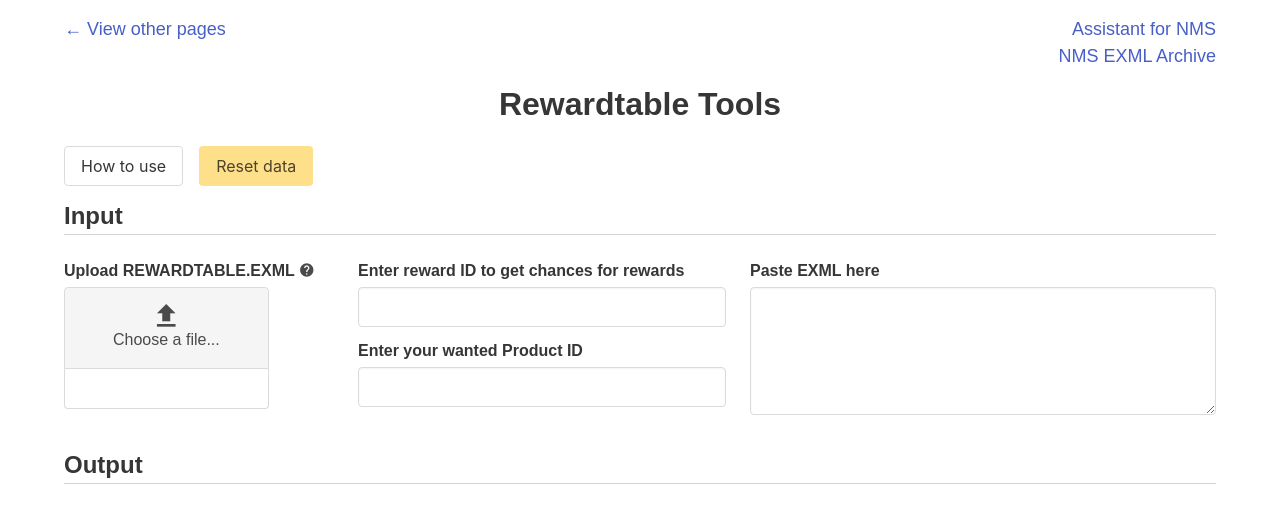
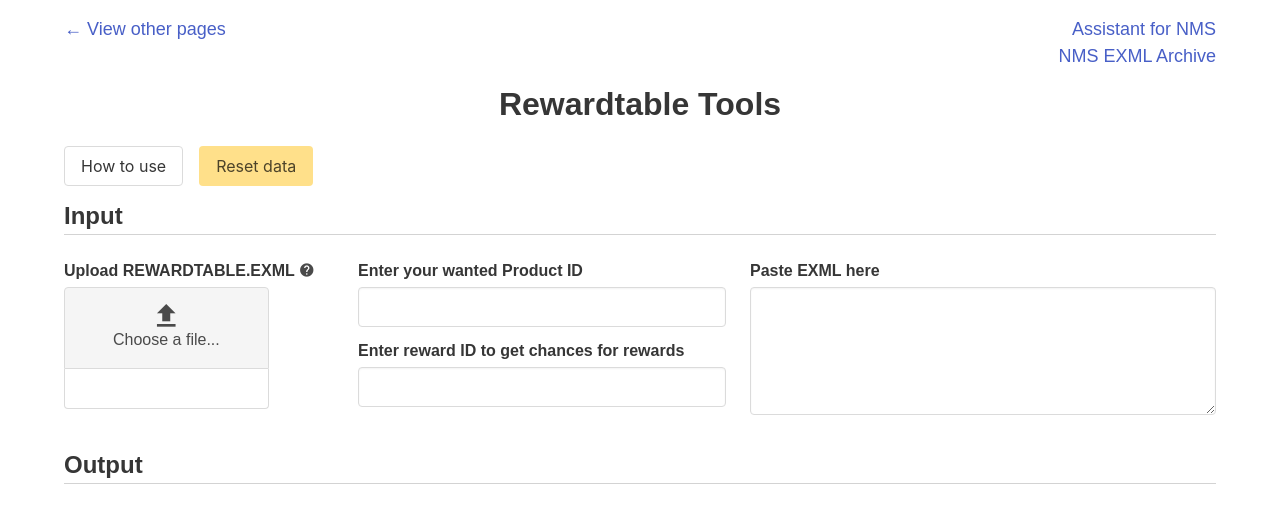
Before and after one commit to NMSCD/RewardTableTools, a Vue app: page / in a window 1280 px wide. Shown: the top 516 px of the page. Built offline with nearby package versions, Linux system fonts and the light colour scheme.

Commit message:
reward table working

```diff
--- a/src/components/inputs/input-section.vue
+++ b/src/components/inputs/input-section.vue
@@ -13,16 +13,16 @@ const { productSearchTerm, rewardSearchTerm, exmlSnippet } = storeToRefs(rewardS
 <template>
 	<div class="columns is-flex-wrap-wrap mb-5">
 		<div class="column is-full-mobile is-one-third-tablet is-one-quarter-desktop">
-			<file-upload />
+			<file-upload @input="rewardStore.setFile" />
 		</div>
 		<div class="column is-full-mobile is-two-thirds-tablet is-one-third-desktop">
-			<text-input input-id="productInput" v-model="productSearchTerm">Enter reward ID to get chances for
+			<text-input input-id="productInput" v-model="productSearchTerm">Enter your wanted Product ID</text-input>
+			<text-input input-id="rewardInput" v-model="rewardSearchTerm">Enter reward ID to get chances for
 				rewards</text-input>
-			<text-input input-id="rewardInput" v-model="rewardSearchTerm">Enter your wanted Product ID</text-input>
 		</div>
 
 		<div class="column is-full-mobile">
-			<textarea-input v-model="exmlSnippet" />
+			<textarea-input v-model="exmlSnippet" @input="rewardStore.setExml" />
 		</div>
 	</div>
 </template>
--- a/src/components/output/chances-table.vue
+++ b/src/components/output/chances-table.vue
@@ -1,15 +1,54 @@
 <script setup lang="ts">
-import { ref } from 'vue';
+import { computed, reactive, type Ref } from 'vue';
 import TextLabel from 'src/components/text-label.vue';
+import { rewardChances, searchRewardSection } from 'src/logic/logic';
+import { useRewardStore } from 'src/stores/reward';
+import { storeToRefs } from 'pinia';
+import { useDocumentStore } from 'src/stores/document';
 
-const chancesInputType = ref('');	// Either "Reward ID Chances" or "Chances from EXML snippet"
+const rewardStore = useRewardStore();
+const documentStore = useDocumentStore();
+
+const { exmlSnippet, recentSource, productSearchTerm, rewardSearchTerm } = storeToRefs(rewardStore);
+const { fileXmlDoc } = storeToRefs(documentStore);
+const chancesInputType = recentSource.value === 'exml' ? 'Chances from EXML Snippet' : 'Reward ID Chances';	// Either "Reward ID Chances" or "Chances from EXML snippet"
+const source = reactive<{ [key: string]: Ref<XMLDocument | string | undefined> }>({
+	exml: exmlSnippet,
+	file: fileXmlDoc,
+})
+
+
+const divTable = computed(() => {
+	const keys = Object.keys(source);
+	const currentSource = recentSource.value
+	const currentSourceIndex = keys.findIndex(key => key === currentSource);
+	const backupSource = keys[keys.length - 1 - currentSourceIndex];
+	const activeSource = source[recentSource.value] || source[backupSource];
+	if (!activeSource) return [];
+
+	let dom: XMLDocument | undefined = undefined;
+	if (recentSource.value === 'exml') {
+		const parser = new DOMParser();
+		dom = parser.parseFromString(source[recentSource.value].value as string, 'text/xml');
+	} else {
+		dom = fileXmlDoc.value;
+	}
+	const rewardElement = searchRewardSection(dom, rewardSearchTerm.value);
+	if (!rewardElement) return [];
+	const table = rewardChances(rewardElement, productSearchTerm.value);
+	return table ?? [];
+})
+
+
 </script>
 
 <template>
-	<div>
+	<div v-if="divTable?.length">
 		<text-label>
 			{{ chancesInputType }}:
 		</text-label>
-		<div id="chancesTable"></div>
+		<div id="chancesTable">
+			<div v-for="cell in divTable" :class="cell.htmlClass ?? null">{{ cell.content }}</div>
+		</div>
 	</div>
 </template>
--- a/src/components/output/output-section.vue
+++ b/src/components/output/output-section.vue
@@ -2,12 +2,6 @@
 import ExmlSnippet from './exml-snippet.vue';
 import ChancesTable from './chances-table.vue';
 import RewardList from './reward-list.vue';
-import { useRewardStore } from 'src/stores/reward';
-import { storeToRefs } from 'pinia';
-
-const store = useRewardStore();
-const { hasResult } = storeToRefs(store);
-
 </script>
 
 <template>
--- a/src/components/output/reward-list.vue
+++ b/src/components/output/reward-list.vue
@@ -3,7 +3,7 @@ import { storeToRefs } from 'pinia';
 import { useDocumentStore } from 'src/stores/document';
 import { useRewardStore } from 'src/stores/reward';
 import { computed } from 'vue';
-import { searchReward } from 'src/logic/logic';
+import { searchReward } from 'src/logic/rewardList';
 import TextLabel from 'src/components/text-label.vue';
 
 const documentStore = useDocumentStore();
@@ -14,13 +14,12 @@ const { productSearchTerm } = storeToRefs(rewardStore);
 const results = computed(() => {
 	if (!fileXmlDoc.value || !productSearchTerm.value) return [];
 	const results = searchReward(fileXmlDoc.value, productSearchTerm.value);
-	if(results?.length) rewardStore.setActive();
 	return results;
 })
 </script>
 
 <template>
-	<div>
+	<div v-if="results?.length">
 		<text-label>Product ID rewarded from:</text-label>
 		<ul id="rewardList">
 			<li v-for="result in results">
--- a/src/logic/logic.ts
+++ b/src/logic/logic.ts
@@ -1,234 +1,179 @@
+import { type DataTable } from 'src/types/table';
+import { buildTable, constructData } from './tableBuilder';
+
 export function processEXML(contents: string) {
 	const parser = new DOMParser();
 	return parser.parseFromString(contents, "text/xml");
 }
 
-// entry point for reward ID search
-export function searchRewardSection(xmlDoc: XMLDocument, input: string) {
+/**
+ * searches the EXML section for a given reward and returns its DOM element
+ */
+export function searchRewardSection(xmlDoc: XMLDocument | undefined, rewardId: string): Element | undefined {
 	if (!xmlDoc) return;
-	const reward = xmlDoc.querySelector(`[value="GcGenericRewardTableEntry.xml"] > [name="Id"][value=${input} i], [value="GcRewardTableEntry.xml"] > [name="Id"][value=${input} i]`)?.parentNode;
-	if (reward) return reward;
+	const xmlSectionDom = xmlDoc.querySelector(`[value="GcGenericRewardTableEntry.xml"] > [name="Id"][value=${rewardId} i], [value="GcRewardTableEntry.xml"] > [name="Id"][value=${rewardId} i]`)?.parentNode as Element | undefined;
+	return xmlSectionDom;
 }
 
-export function searchReward(xmlDoc: XMLDocument, ID: string) {
-	const elements: Element[] = Array.from(xmlDoc.querySelectorAll(`*:not([name="InventoryClass"])[value="${ID}" i]`));
+export function rewardChances(EXMLSection: XMLDocument | Element, productSearchTerm: string) {
+	const table: DataTable[] = [];
 
-	if (!elements.length) return;
+	if (EXMLSection.parentNode?.querySelector('[value="GcRewardTableEntry.xml"]') || EXMLSection.querySelector('[value="GcRewardTableEntry.xml"]')) {
+		const rarityElements: HTMLCollection | undefined | null = EXMLSection?.querySelector('[name="Rarities"]')?.children;
+		if (!rarityElements) return;
+		const rarities = Array.from(rarityElements)
 
-	const results = new Set<Element>();		// can't have duplicate values
-
-	for (const element of elements) {
-		const reward = element.closest('[value="GcGenericRewardTableEntry.xml"], [value="GcRewardTableEntry.xml"]')?.querySelector('[name="Id"]');
-		if (reward) results.add(reward);
-	}
-
-	const resultArray: { [key: string]: string }[] = [];
-
-	for (const reward of results) {
-		const result = reward.getAttribute('value');
-		if (!result) continue;
-		console.log(result)
-		const returnObj = {
-			value: result
-		}
-		resultArray.push(returnObj);
-	}
-	return resultArray;
-}
-
-function rewardChances(EXMLSection, outputId, inputType, xmlDoc) {
-	if (!xmlDoc) return;
-
-	let output;
-	if (EXMLSection.parentNode?.querySelector('[value="GcRewardTableEntry.xml"]') || EXMLSection.querySelector('[value="GcRewardTableEntry.xml"]')) {
-		const rarities = Array.from(EXMLSection.querySelector('[name="Rarities"]').children);
-
-		const table = new Array;
 		for (const rarity of rarities) {
-			const sizes = Array.from(rarity.querySelector('[name="Sizes"]').children);
+			const sizeElements = rarity?.querySelector('[name="Sizes"]')?.children;
+			if (!sizeElements) continue;
+			const sizes = Array.from(sizeElements);
 			const rarityName = rarity.getAttribute("name");
-			const rarityHeader = `<div class="rarity">${rarityName}</div>`;
+			if (!rarityName) continue;
+			const rarityHeader: DataTable = {
+				htmlClass: 'rarity',
+				content: rarityName
+			}
 			table.push(rarityHeader);
 
 			for (const size of sizes) {
 				const sizeName = size.getAttribute("name");
-
+				if (!sizeName) continue;
 				const rewardData = getRewards(size);
 
-				if (!checkDataIntegrity(rewardData, outputId)) return;
-				if (rewardData.IDs.length == 0) continue;
+				if (!rewardData.IDs.length) continue;
 
-				const sizeHeader = `<div class="size">${sizeName}</div>`
-				const tablePart = buildTable(rewardData);
-				table.push(sizeHeader)
-				table.push(tablePart);
+				const sizeHeader: DataTable = {
+					htmlClass: 'size',
+					content: sizeName,
+				}
+				const tablePart = buildTable(rewardData, productSearchTerm);
+				table.push(sizeHeader, ...tablePart)
 			}
 		}
-		output = table.join('');
 	} else {
 		const rewardData = getRewards(EXMLSection);
-		if (!checkDataIntegrity(rewardData, outputId)) return;
-		output = buildTable(rewardData);
+		const tablePart = buildTable(rewardData, productSearchTerm);
+		table.push(...tablePart);
 	}
-
-	document.getElementById(outputId).innerHTML = output;
-
-	document.getElementById("chancesInputType").innerText = inputType;
-}
-
-
-function searchSnippet(input, outputId) {
-	const EXML = input.value;
-	if (!EXML) return;
-	snippetXmlDoc = processEXML(EXML);		// populate xmlDoc variable
-	rewardChances(snippetXmlDoc, outputId, 'Chances from EXML snippet', snippetXmlDoc);
-}
-
-function reset() {
-	const inputs = document.querySelectorAll('input[type="text"], textarea');
-	for (const input of inputs) {
-		input.value = '';
-	}
-
-	const outputs = document.querySelectorAll('#output [id]')
-	for (const output of outputs) {
-		output.innerHTML = '';
-	}
-}
-
-function buildTable(data) {
-	const outputs: string[] = [];
-	for (let i = 0; i < data.IDs.length; i++) {
-		const itemId = data.IDs[i];
-		const chance = data.chances[i];
-		const rewardType = data.rewards[i];
-		const outString = (() => {
-			if (itemId.toLowerCase() == ID?.toLowerCase()) {
-				return `<mark>${i + 1}.</mark><mark>${rewardType}</mark><mark>${itemId}</mark><mark>${chance}%</mark>`;
-			} else {
-				return `<div>${i + 1}.</div><div>${rewardType}</div><div>${itemId}</div><div>${chance}%</div>`;
-			}
-		})();
-		outputs.push(outString);
-	}
-	const table = outputs.join('');
 	return table;
 }
 
-function getRewards(EXMLSection: XMLDocument) {
+/**
+ * Traverses the XML tree of one specific GcGenericRewardTableEntry and gets all the GcRewardTableItems and their data
+ */
+function getRewards(EXMLSection: Element | XMLDocument) {
 	const entries = Array.from(EXMLSection.querySelectorAll('[value="GcRewardTableItem.xml"]'));
 
-	const IDs = [];
-	const chances = [];
-	const rewards = [];
+	const IDs: string[] = [];
+	const chances: string[] = [];
+	const rewards: string[] = [];
 
 	const selectors = ['ID', 'ProductList', 'Items', 'ProductIds', 'TechList', 'Currency', 'ProceduralProductCategory', 'Group', 'TechId', 'Event', 'Stat', 'CreatureID', 'ProductID', 'Reward'];
 
 	for (const entry of entries) {
 		let type, output;
 		for (const selector of selectors) {
-			if (!entry.querySelector(`[name="${selector}"]`)) continue;
+			if (!entry?.querySelector(`[name="${selector}"]`)) continue;
 			type = selector;
 			break;
 		}
+
+		const selector = `[name="${type}"]`;
 
 		switch (type) {
 			case 'ID':
 			case 'TechId':
 			case 'Event':
-				output = entry.querySelector(`[name="${type}"]`).getAttribute("value");
+				output = getValue(entry, selector);
 				break;
 
 			case 'Items':
 			case 'ProductIds':
 			case 'ProductList':
 			case 'TechList':
-				const amount = entry.querySelector(`[name="${type}"]`).childElementCount;
+				const amount = entry?.querySelector(selector)?.childElementCount;
 				output = `List (${amount} entries)`;
 				break;
 
 			case 'ProceduralProductCategory':
-				output = `ProcProd: ${entry.querySelector(`[name="${type}"]`).getAttribute("value")}`;
+				output = `ProcProd: ${getValue(entry, selector)}`;
 				break;
 
 			case 'Group':
-				output = `ProcTech: ${entry.querySelector(`[name="${type}"]`).getAttribute("value")}`;
+				output = `ProcTech: ${getValue(entry, selector)}`;
 				break;
 
 			case 'CreatureID':
-				output = `CreatureEgg: ${entry.querySelector(`[name="${type}"]`).getAttribute("value")}`;
+				output = `CreatureEgg: ${getValue(entry, selector)}`;
 				break;
 
 			case 'ProductID':
-				output = `SeasonReward: ${entry.querySelector(`[name="${type}"]`).getAttribute("value")}`;
+				output = `SeasonReward: ${getValue(entry, selector)}`;
 				break;
 
 			case 'Currency':
-				output = entry.querySelectorAll(`[name="${type}"]`)[1].getAttribute("value");
+				output = entry?.querySelectorAll(selector)[1]?.getAttribute("value");
 				break;
 
 			case 'Stat':
-				const modify = entry.querySelectorAll(`[name="ModifyType"]`)[1].getAttribute("value");
-				output = `${modify} stat: ${entry.querySelector(`[name="${type}"]`).getAttribute("value")}`;
+				const modify = entry?.querySelectorAll('[name="ModifyType"]')[1]?.getAttribute("value");
+				output = `${modify} stat: ${getValue(entry, selector)}`;
 				break;
 
 			case 'Reward':
-				output = entry.querySelector(`[name="${type}"]`).getAttribute("value");
+				output = getValue(entry, selector);
 				break;
 
 			default:
 				output = "Error";
 		}
-		IDs.push(output);
+		if (output) IDs.push(output);
 
-		const chance = entry.querySelector('[name="PercentageChance"]');
-		if (chance) {
-			chances.push(chance.getAttribute("value"));
-		} else {
-			chances.push("Error");
-		}
+		const chanceElement = entry.querySelector('[name="PercentageChance"]');
+		const chance = chanceElement?.getAttribute("value");
+		chances.push(chance ?? 'Error');
 
-		const reward = entry.querySelector('[name="Reward"]');
-		if (reward) {
-			rewards.push(reward.getAttribute("value"));
-		} else {
-			rewards.push("Error");
-		}
+		const rewardElement = entry.querySelector('[name="Reward"]');
+		const reward = rewardElement?.getAttribute("value");
+		rewards.push(reward ?? 'Error');
 	}
 	const data = constructData(EXMLSection, IDs, chances, rewards);
 	return data;
 }
 
-function constructData(EXMLSection, IDs, chances, rewards) {
-	const data = {
-		"IDs": IDs,
-		"chances": calculateChances(EXMLSection, chances),
-		"rewards": rewards
-	}
-	return data;
+function getValue(entry: Element, selector: string) {
+	return entry?.querySelector(selector)?.getAttribute("value");
 }
 
-function calculateChances(EXMLSection, PercentageChances) {
-	const chances = PercentageChances.map(Number);
-	if (EXMLSection.querySelector('[name="RewardChoice"]')?.getAttribute("value") == 'GiveAll') return chances;
+// function searchSnippet(input, outputId) {
+// 	const EXML = input.value;
+// 	if (!EXML) return;
+// 	snippetXmlDoc = processEXML(EXML);		// populate xmlDoc variable
+// 	rewardChances(snippetXmlDoc, outputId, 'Chances from EXML snippet', snippetXmlDoc);
+// }
 
-	const calculatedChances = new Array;
+// function reset() {
+// 	const inputs: NodeListOf<HTMLInputElement | HTMLTextAreaElement> = document.querySelectorAll('input[type="text"], textarea');
+// 	for (const input of inputs) {
+// 		input.value = '';
+// 	}
 
-	for (const chance of chances) {
-		const calcChance = chance / (chances.reduce((a, b) => a + b, 0) / 100);
-		calculatedChances.push(calcChance.toFixed(3));
-	}
-	return calculatedChances;
-}
+// 	const outputs = document.querySelectorAll('#output [id]')
+// 	for (const output of outputs) {
+// 		output.innerHTML = '';
+// 	}
+// }
 
-function checkDataIntegrity(data, outputId) {
-	if (data.IDs.length === data.chances.length && data.IDs.length === data.rewards.length) {
-		return true;
-	} else {
-		console.log("ERROR");
-		document.getElementById(outputId).style.display = 'block';
-		const button = `<button class="button" onclick="this.parentElement.style.display = ''; this.parentElement.innerHTML = '';">Restore Functionality</button>`
-		document.getElementById(outputId).innerHTML = "[ERROR: Array length doesn't match] Something went wrong. Please send the Reward Id to Lenni#4423 on Discord. Click this button to regain page functionality." + button;
-		return false;
-	}
-}
+
+
+// function checkDataIntegrity(data, outputId) {
+// 	if (data.IDs.length === data.chances.length && data.IDs.length === data.rewards.length) {
+// 		return true;
+// 	} else {
+// 		console.log("ERROR");
+// 		document.getElementById(outputId).style.display = 'block';
+// 		const button = `<button class="button" onclick="this.parentElement.style.display = ''; this.parentElement.innerHTML = '';">Restore Functionality</button>`
+// 		document.getElementById(outputId).innerHTML = "[ERROR: Array length doesn't match] Something went wrong. Please send the Reward Id to Lenni#4423 on Discord. Click this button to regain page functionality." + button;
+// 		return false;
+// 	}
+// }
--- /dev/null
+++ b/src/logic/tableBuilder.ts
@@ -0,0 +1,54 @@
+import type { DataTable } from "src/types/table";
+
+export function buildTable(data: { IDs: string[], chances: string[], rewards: string[] }, productSearchTerm: string): DataTable[] {
+	const table: DataTable[] = [];
+	for (let i = 0; i < data.IDs.length; i++) {
+		const rewardNr = (i + 1).toString();
+		const itemId = data.IDs[i];
+		const chance = data.chances[i];
+		const rewardType = data.rewards[i];
+
+		const itemData = {
+			rewardNr: rewardNr + '.',
+			rewardType,
+			itemId,
+			chance: chance + '%',
+		}
+
+		const isSearchedItem = itemId.toLowerCase() === productSearchTerm?.toLowerCase();
+		const tableRow: DataTable[] = [];
+		for (const content of Object.values(itemData)) {
+			const tableItem: DataTable = {
+				content,
+			}
+			if (isSearchedItem) tableItem.htmlClass = 'mark';
+
+			tableRow.push(tableItem);
+		}
+		table.push(...tableRow);
+	}
+	return table;
+}
+
+export function constructData(EXMLSection: XMLDocument | Element, IDs: string[], chances: string[], rewards: string[]) {
+	const data = {
+		"IDs": IDs,
+		"chances": calculateChances(EXMLSection, chances),
+		"rewards": rewards
+	}
+	return data;
+}
+
+function calculateChances(EXMLSection: XMLDocument | Element, PercentageChances: string[]) {
+	if (EXMLSection.querySelector('[name="RewardChoice"]')?.getAttribute("value") === 'GiveAll') return PercentageChances;
+
+	const calculatedChances: string[] = [];
+	const chances = PercentageChances.map(Number);
+
+	for (const chance of chances) {
+		const calcChance = chance / (chances.reduce((a, b) => a + b, 0) / 100);		// NoSonar this is calculating a percentage
+		const decimals = 3;
+		calculatedChances.push(calcChance.toFixed(decimals));
+	}
+	return calculatedChances;
+}
--- a/src/stores/reward.ts
+++ b/src/stores/reward.ts
@@ -5,7 +5,7 @@ interface RewardState {
 	productSearchTerm: string;
 	rewardSearchTerm: string;
 	exmlSnippet: string;
-	hasResult: boolean;
+	recentSource: string;
 }
 
 export const useRewardStore = defineStore('reward', {
@@ -15,8 +15,7 @@ export const useRewardStore = defineStore('reward', {
 			productSearchTerm: '',
 			rewardSearchTerm: '',
 			exmlSnippet: '',
-			hasResult: false,
-
+			recentSource: '',
 		}
 	},
 
@@ -26,16 +25,12 @@ export const useRewardStore = defineStore('reward', {
 	},
 
 	actions: {
-		updateProductId(newId: string) {
-			this.productSearchTerm = newId;
+		setExml() {
+			this.recentSource = 'exml'
 		},
 
-		updateRewardId(newId: string) {
-			this.rewardSearchTerm = newId;
-		},
-
-		setActive() {
-			this.hasResult = true;
+		setFile() {
+			this.recentSource = 'file';
 		}
 	}
 })
--- /dev/null
+++ b/src/types/table.ts
@@ -0,0 +1,4 @@
+export interface DataTable {
+	htmlClass?: string;
+	content: string;
+}
```
Also changed, not shown: src/logic/rewardList.ts (added, +27 -0 lines), src/scss/style.scss (+15 -12 lines).
